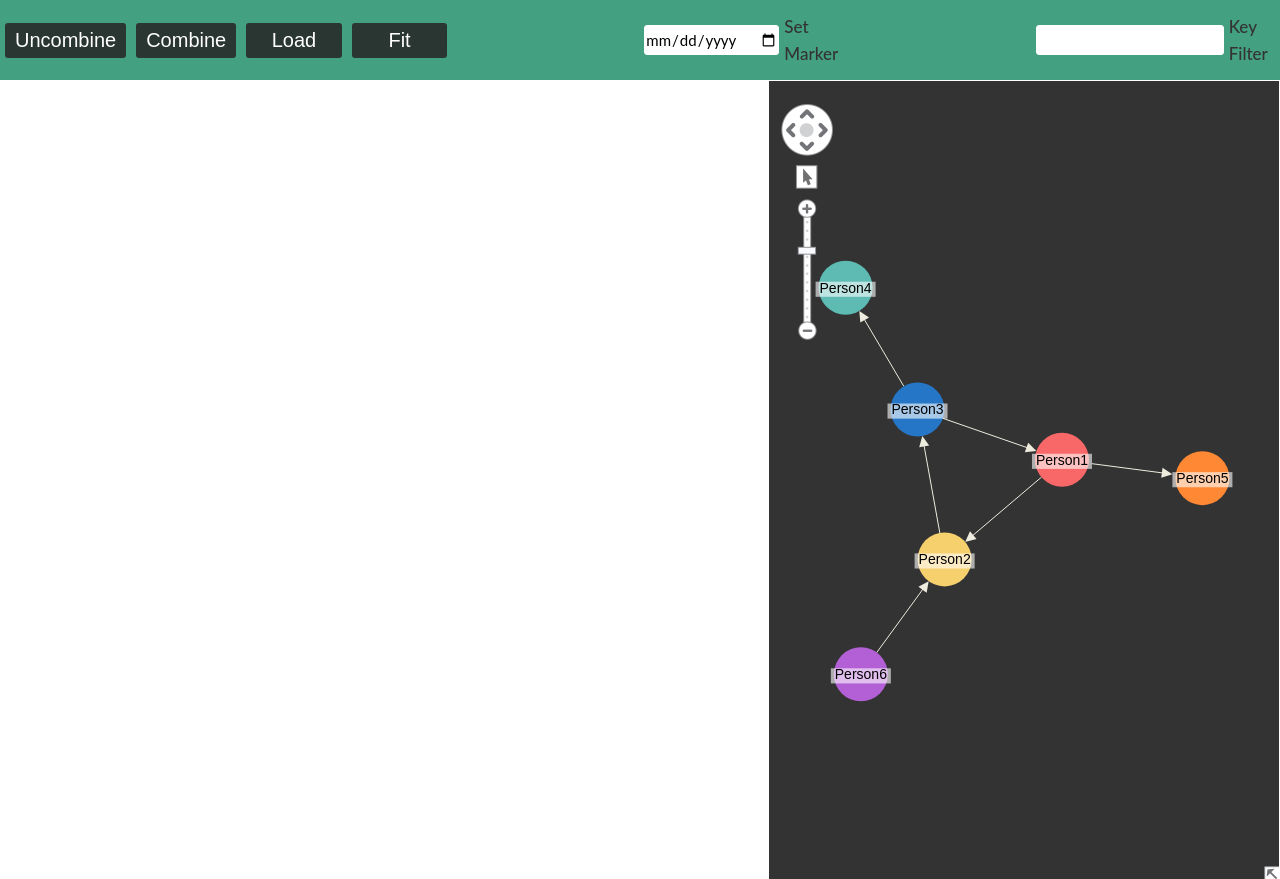
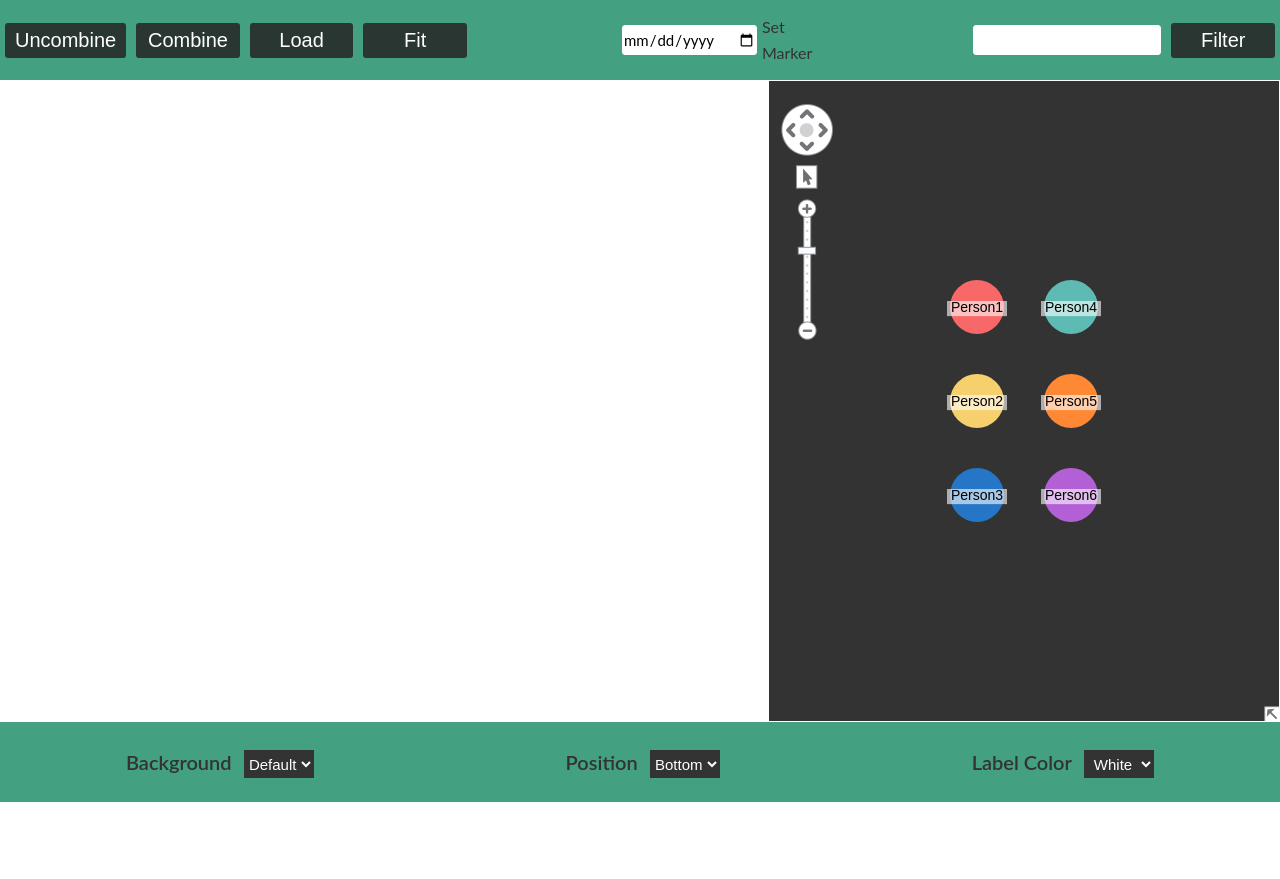
Before and after one commit to MicheleFinamore/KronoPlainJs, a website built with Parcel: page index.html in a window 1280 px wide. Shown: the top 879 px of the page. After the commit the page ends 802 px from the top, so only its background shows below. Built offline with nearby package versions, Linux system fonts and the light colour scheme; what kronograph would draw is missing.

Commit message:
new kronograph + modifiche style

```diff
--- a/index.css
+++ b/index.css
@@ -10,7 +10,8 @@ body {
   font-family: "Lato", sans-serif;
   color: #333;
   line-height: 1.6;
-
+  display : flex;
+  flex-direction: column;
 }
 
 body::-webkit-scrollbar {
@@ -30,7 +31,7 @@ body::-webkit-scrollbar-thumb {
 }
 
 .navbar {
-  height: 70px;
+  height: 10vh;
   width: 100%;
   background-color: #333;
   display: flex;
@@ -41,7 +42,7 @@ body::-webkit-scrollbar-thumb {
 .nav-item {
   color: white;
   width: 40px;
-  padding: 3px;
+  padding: 5px 10px;
   font: inherit;
   cursor: pointer;
   margin-right: 3%;
@@ -54,9 +55,8 @@ body::-webkit-scrollbar-thumb {
 
 
 
-.container {
+.main-container {
   border: 1px solid white;
-  height: 100vh;
   width: 100%;
   display: flex;
   overflow: hidden;
@@ -64,13 +64,15 @@ body::-webkit-scrollbar-thumb {
 
 .timeline-container {
   width: 60%;
-  height: 100vh;
+  height: 80vh;
+  /* height: 100vh; */
   /* resize: horizontal;
     overflow: auto; */
 }
 
 #my-timeline {
-  height: 100vh;
+  /* height: 100vh; */
+  height: 80vh;
 }
 
 .test {
@@ -83,7 +85,7 @@ body::-webkit-scrollbar-thumb {
 
 .kl-container {
   width: 40%;
-  height: 100vh;
+  height: 80vh;
   border-left: 1px solid white;
 }
 
@@ -91,7 +93,7 @@ body::-webkit-scrollbar-thumb {
   display: flex;
   width: 100%;
   background-color: #43a081;
-  height: 80px;
+  height: 10vh;
   justify-content:center;
   align-items: center;
 }
@@ -103,9 +105,13 @@ body::-webkit-scrollbar-thumb {
   font-family: inherit;
   font-size: 15px;
   justify-self:right;
-  margin-left: 15%;
+  margin-left: 150px;
   margin-right: 5px;
   border: 1px solid white;
+}
+
+.ui-container input:focus{
+  outline: none;
 }
 
 .ui-container input:hover{
@@ -126,7 +132,7 @@ body::-webkit-scrollbar-thumb {
   border: none;
   cursor: pointer;
   font-weight: 500;
-  transition: box-shadow 0.35s ease-out;
+  transition: all 0.4s ease-out;
 
   position: relative;
   margin: 5px;
@@ -137,11 +143,16 @@ body::-webkit-scrollbar-thumb {
   box-shadow: inset 0 0 0 0 #f9e506;
 }
 
+.ui-button:active{
+  transform: scale(1.1);
+}
+
 .ui-button:hover{
   /* transform: scale(0.95); */
-  box-shadow: inset 130px 0 0 0 #f9e506;
-  color: #333;
-  transform: scale(0.96);
+  /* box-shadow: inset 130px 0 0 0 #f9e506; */
+  opacity: 0.8;
+  /* color: #333; */
+  /* transform: scale(1.03); */
 }
 
 /* .ui-button p{
@@ -169,7 +180,7 @@ body::-webkit-scrollbar-thumb {
 /* STYLING SECTION */
 .styling-container{
   display: flex;
-  height: 80px;
+  height: 10vh;
   background-color: #43a081;
   align-items: center;
   justify-content: space-around;
--- a/index.html
+++ b/index.html
@@ -24,11 +24,11 @@
       <button type="button" class="ui-button" id="load_button">Load</button>
       <button class="ui-button" id="reset_button">Fit</button>
       <input type="date" name="DateTime" id="datetime" />
-      <label for="datetime">Set Marker</label>
+      <p>Set Marker</p>
       <input type="text" id="key_filter">
-      <label for="filter">Key Filter</label>
+      <button type="button" class="ui-button" id="filter">Filter</button>
     </div>
-    <div class="container">
+    <div class="main-container">
       <div class="timeline-container">
         <div id="my-timeline" class="timeline"></div>
       </div>
--- a/js/controller.js
+++ b/js/controller.js
@@ -1,5 +1,4 @@
 import { schede, data_schede } from "./data";
-
 import { card_data, chart_card } from "./chart";
 
 
@@ -9,11 +8,12 @@ import { card_data, chart_card } from "./chart";
 const combine = document.getElementById("combine");
 const uncombine = document.getElementById("uncombine");
 const load = document.getElementById("load_button");
-const input = document.getElementById("datetime");
+const date_input = document.getElementById("datetime");
 const backgroundSelect = document.getElementById("background-select");
 const positionSelect = document.getElementById("position-select");
 const labelSelect = document.getElementById("label-color-select");
 const input_filter = document.getElementById("key_filter");
+const filter_button = document.getElementById('filter')
 const reset = document.getElementById("reset_button");
 
 let timeline;
@@ -66,17 +66,25 @@ window.document.addEventListener("chart-combined", () => {
 
 //*** HANDLERS ***/
 
+
+filter_button.addEventListener('click', () =>{
+  const value = input_filter.value
+  timeline.focus(value)
+
+
+})
+
 // quando la keyfilter cambia effettuo il focus su kronograph
-input_filter.addEventListener("change", (event) => {
-  let val = event.target.value;
-  console.log("val", val);
-  console.log('timeline', timeline);
-  console.log(timeline.getEntity(val));
-  timeline.focus(val);
-});
+// input_filter.addEventListener("change", (event) => {
+//   let val = event.target.value;
+//   console.log("val", val);
+//   console.log('timeline', timeline);
+//   console.log(timeline.getEntity(val));
+//   timeline.focus(val);
+// });
 
-// setting del marker
-input.addEventListener("change", (event) => {
+// setting del marker temorale
+date_input.addEventListener("change", (event) => {
   console.log("data acquisita", event.target.value);
   timeline.markers([
     {
```
Also changed, not shown: package.json (+7 -4 lines), js/data.js, 1 other file.
